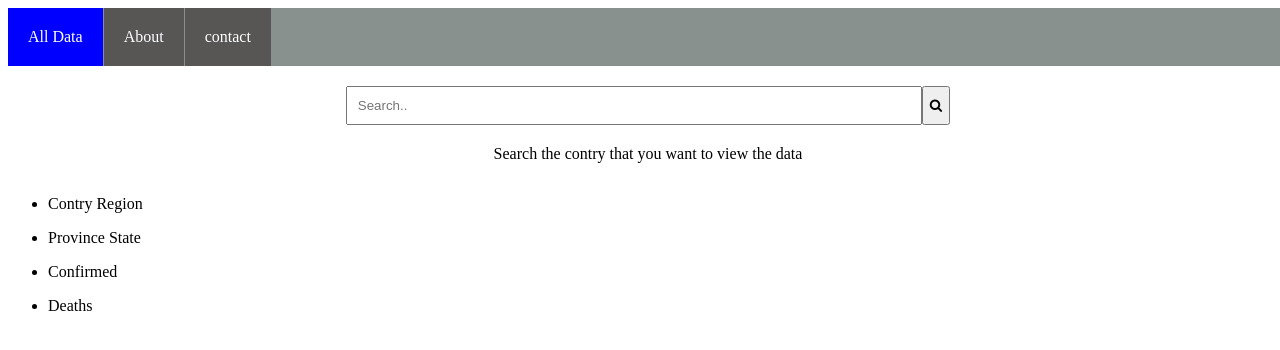
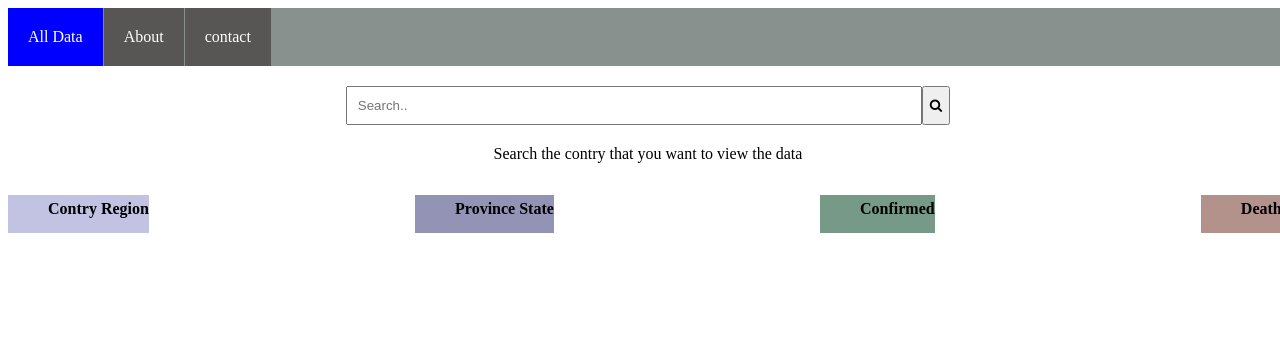
Before and after one commit to mohamedHalim12/API-Data-Covid, a plain HTML site: page index.html in a window 1280 px wide. Drawn offline with Linux system fonts and the light colour scheme; the site is published under a folder, as on GitHub Pages, so addresses that start at the root find nothing.

Commit message:
Update index.html

```diff
--- a/index.html
+++ b/index.html
@@ -11,7 +11,7 @@
     />
     <link rel="stylesheet" href="navBar.css" />
     <link rel="stylesheet" href="style.css" />
-    <link rel="stylesheet" href="/listStyle.css" />
+    <link rel="stylesheet" href="listStyle.css" />
   </head>
   <body>
     <header class="navbar">
```
